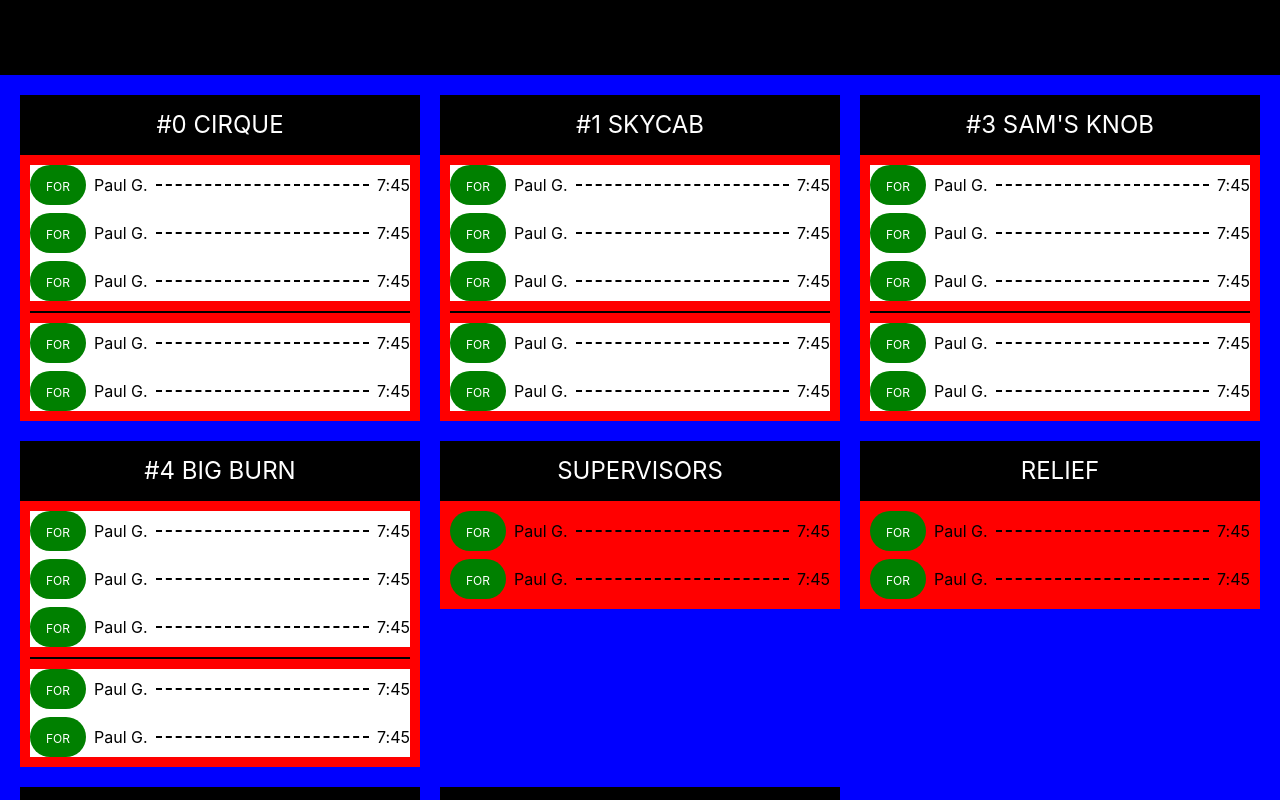
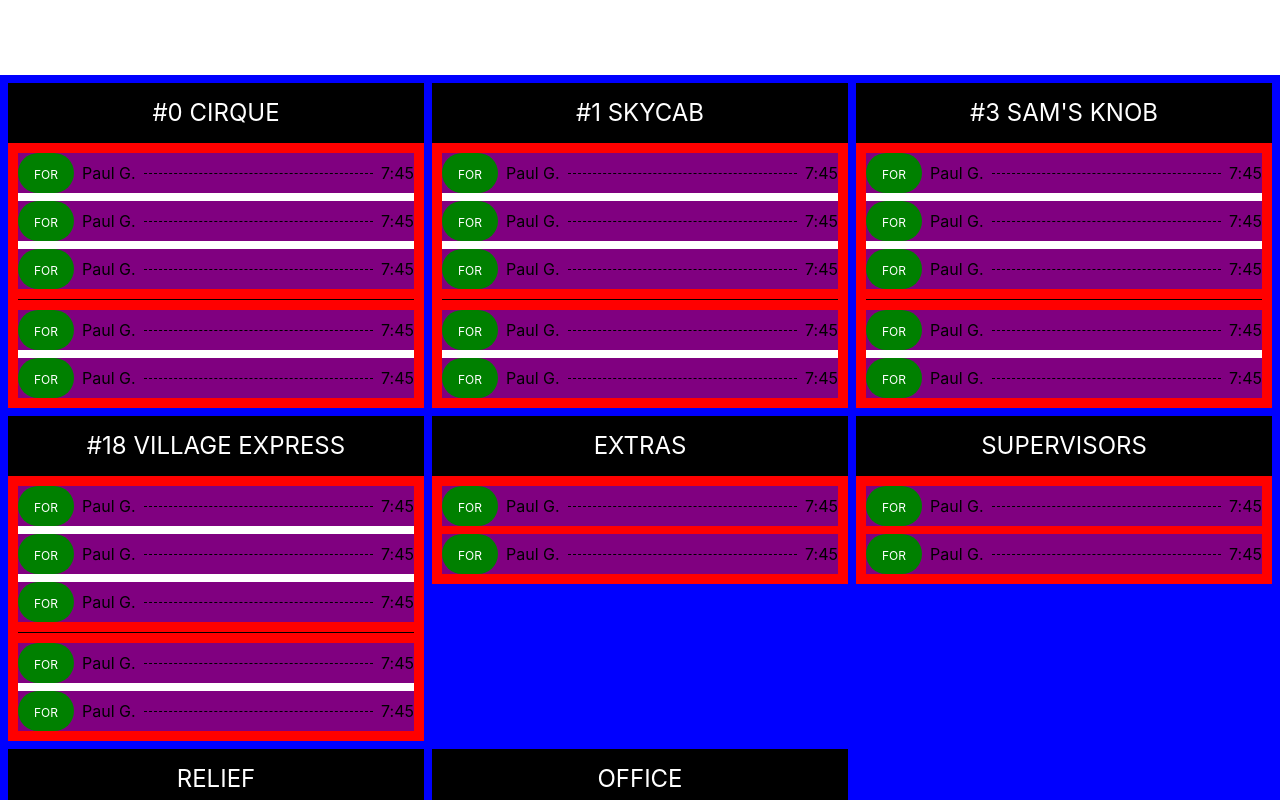
Before and after one commit to gonzalespaulb/lifty-scheduler, a React (Create React App) app: page / in a window 1280 px wide. Shown: the top 800 px of the page. Built offline with nearby package versions, Linux system fonts and the light colour scheme.

Commit message:
make employees dynamic

```diff
--- a/src/Scheduler/Designation/Designation.jsx
+++ b/src/Scheduler/Designation/Designation.jsx
@@ -39,8 +39,9 @@ const Designation = () => {
       ridePassed: true,
     },
     {
-      name: "#4 BIG BURN",
+      name: "#18 VILLAGE EXPRESS",
       top: [],
+      mid: [],
       bottom: [],
       supervisor: "",
       ridePassed: true,
@@ -48,6 +49,10 @@ const Designation = () => {
   ];
 
   const nonLiftList = [
+    {
+      name: "EXTRAS",
+      workers: [],
+    },
     {
       name: "SUPERVISORS",
       workers: [],
@@ -58,10 +63,6 @@ const Designation = () => {
     },
     {
       name: "OFFICE",
-      workers: [],
-    },
-    {
-      name: "EXTRAS",
       workers: [],
     },
   ];
--- a/src/Scheduler/Designation/styles.js
+++ b/src/Scheduler/Designation/styles.js
@@ -5,8 +5,8 @@ export const MainContainer = styled.div`
   grid-template-columns: repeat(3, 1fr);
   grid-auto-rows: max-content;
   align-items: start;
-  grid-gap: 20px;
-  padding: 20px;
+  grid-gap: 8px;
+  padding: 8px;
   width: 100%;
 
   @media (max-width: 650px) {
@@ -49,7 +49,7 @@ export const LiftTop = styled.div`
 `;
 
 export const SolidLine = styled.div`
-  border-top: 2px solid #000;
+  border-top: 1px solid #000;
   margin-top: 10px;
   margin-bottom: 10px;
   width: 100%;
@@ -70,7 +70,7 @@ export const EmployeeName = styled.span`
 export const EmployeeContainer = styled.div`
   display: flex;
   align-items: center;
-  // background: purple;
+  background: purple;
   width: 100%;
 
   :not(:last-child) {
@@ -98,7 +98,7 @@ line-height: 16px;
 `;
 
 export const DashedLine = styled.div`
-  border-top: 2px dashed #000;
+  border-top: 1px dashed #000;
   flex: 1;
   margin-left: 8px;
   margin-right: 8px;
--- a/src/Scheduler/Nav/styles.js
+++ b/src/Scheduler/Nav/styles.js
@@ -3,5 +3,7 @@ import styled from "styled-components";
 export const MainContainer = styled.div`
     width: 100%;
     height: 75px;
-    background: black;
+    background: white;
+    position: sticky;
+    top: 0;
 `;
```
